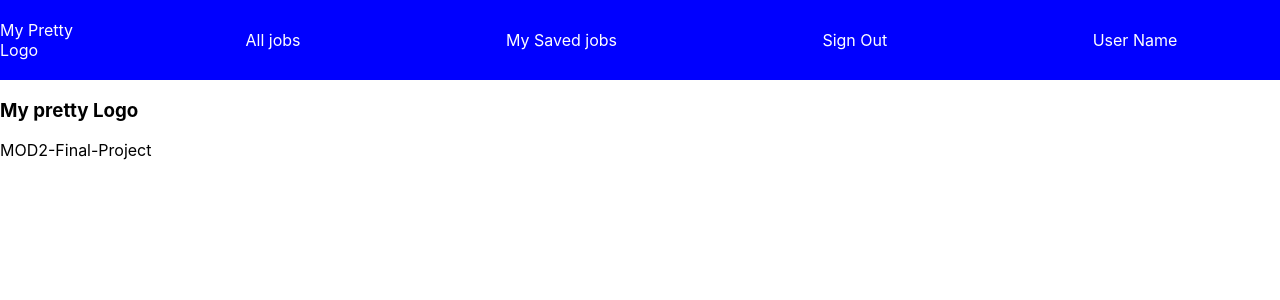
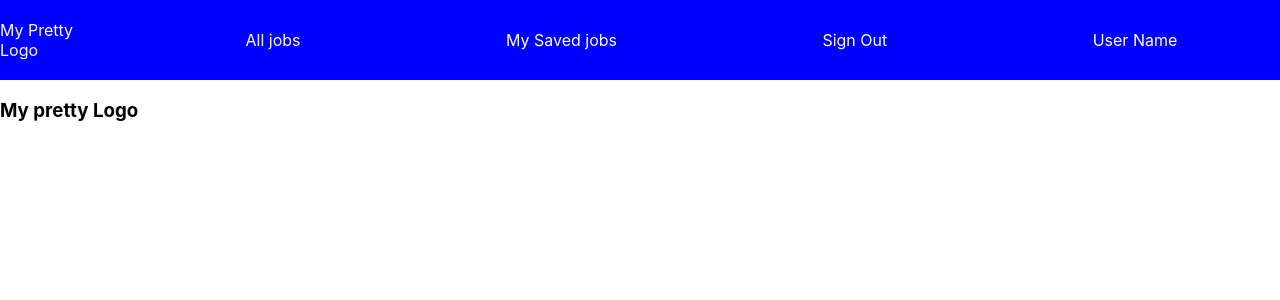
Before and after one commit to daler-bobojanov/MOD2-Final-Project, a React (Create React App) app in the folder jobs-for-software-developers/: page / in a window 1280 px wide. Shown: the top 300 px of the page. Built offline with nearby package versions, Linux system fonts and the light colour scheme.

Commit message:
modified

```diff
--- a/jobs-for-software-developers/src/App.js
+++ b/jobs-for-software-developers/src/App.js
@@ -1,6 +1,7 @@
 import React from 'react';
 
 import Navbar from './components/Navbar';
+import SearchForm from './components/SearchForm';
 
 import './App.css';
 
@@ -10,9 +11,7 @@ function App() {
       <header className="App-header">
         <Navbar />
       </header>
-      <p>
-        MOD2-Final-Project
-        </p>
+      {/* <SearchForm /> */}
 
     </div>
   );
```
